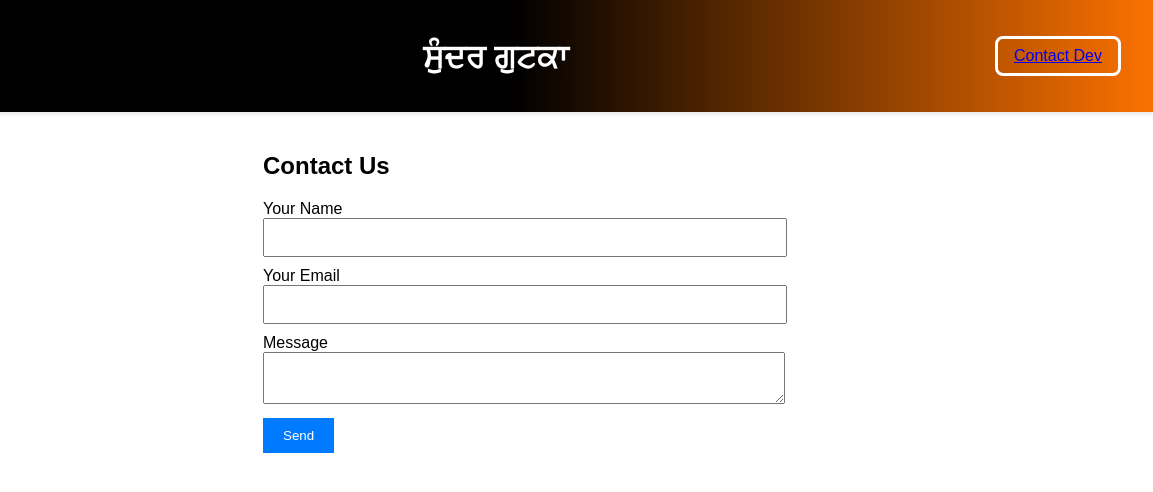
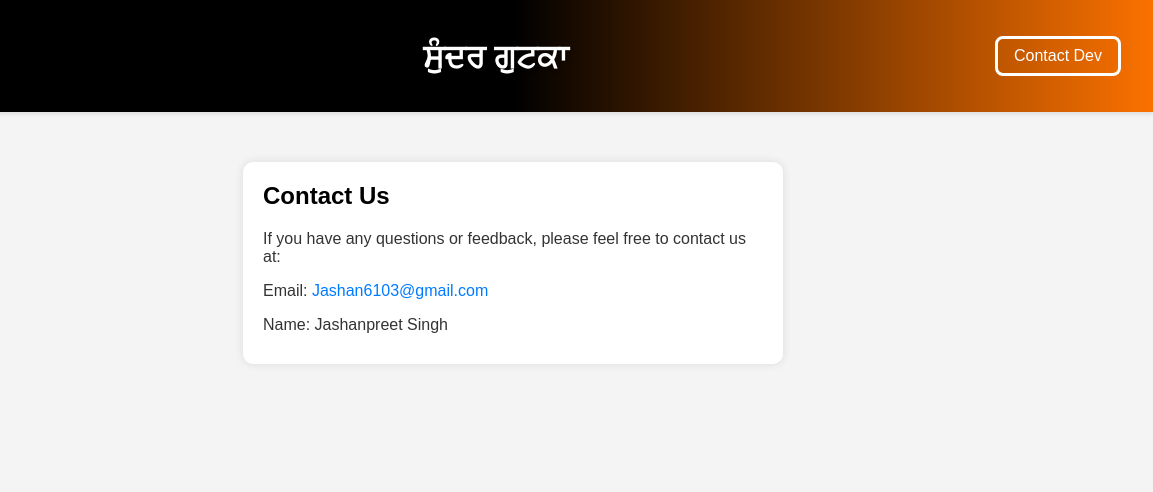
Before and after one commit to el-jsn/Sundar-Gutka, a plain HTML site: page contact.html in a window 1280 px wide. Shown: the full height of the page, 127-1280 px from the left. Drawn offline with Linux system fonts and the light colour scheme.

Commit message:
Updates Contact

```diff
--- a/contact.html
+++ b/contact.html
@@ -15,15 +15,9 @@
     </header>
     <div class="container">
         <h2>Contact Us</h2>
-        <form action="./php/" method="post">
-            <label for="name">Your Name</label>
-            <input type="text" id="name" name="name" required>
-            <label for="email">Your Email</label>
-            <input type="email" id="email" name="email" required>
-            <label for="message">Message</label>
-            <textarea id="message" name="message" required></textarea>
-            <button type="submit">Send</button>
-        </form>
+        <p>If you have any questions or feedback, please feel free to contact us at:</p>
+        <p>Email: <a href="mailto:Jashan6103@gmail.com">Jashan6103@gmail.com</a></p>
+        <p>Name: Jashanpreet Singh</p>
     </div>
 </body>
 </html>
--- a/css/contact.css
+++ b/css/contact.css
@@ -1,25 +1,44 @@
+body {
+    font-family: Arial, sans-serif;
+    background-color: #f4f4f4;
+    margin: 0;
+    padding: 0;
+}
+
 .container {
     max-width: 500px;
-    margin: 0 auto;
+    margin: 50px auto;
     padding: 20px;
+    background-color: #fff;
+    border-radius: 10px;
+    box-shadow: 0px 0px 10px rgba(0, 0, 0, 0.1);
+}
+h2 {
+    margin-top: 0;
 }
 
-input[type="text"],
-input[type="email"],
-textarea {
-    width: 100%;
-    padding: 10px;
+p {
+    margin-bottom: 10px;
+    font-size: 16px;
+    color: #333;
+}
+
+.contact-info {
+    padding: 20px;
+    background-color: #f9f9f9;
+    border-bottom-left-radius: 10px;
+    border-bottom-right-radius: 10px;
+}
+
+.contact-info p {
     margin-bottom: 10px;
 }
 
-button {
-    padding: 10px 20px;
-    background-color: #007bff;
-    color: #fff;
-    border: none;
-    cursor: pointer;
+a {
+    color: #007bff;
+    text-decoration: none;
 }
 
-button:hover {
-    background-color: #0056b3;
+a:hover {
+    text-decoration: underline;
 }
--- a/css/global.css
+++ b/css/global.css
@@ -40,8 +40,18 @@ header button {
     transition: background-color 0.3s, color 0.3s;
 }
 
-header button:hover {
+header button a{
+    text-decoration: none;
+    color: white;
+}
+
+header button:hover{
     background-color: white;
+
+}
+
+header button:hover > a{
+    text-decoration: none;
     color: #00416A;
 }
 
```
Also changed, not shown: Gutka-Web/chaupai-sahib.html (+1 -1 lines), Gutka-Web/japji-sahib.html (+2 -2 lines), Gutka-Web/sukhmani-sahib.html (+1 -2 lines), 1 other file.
